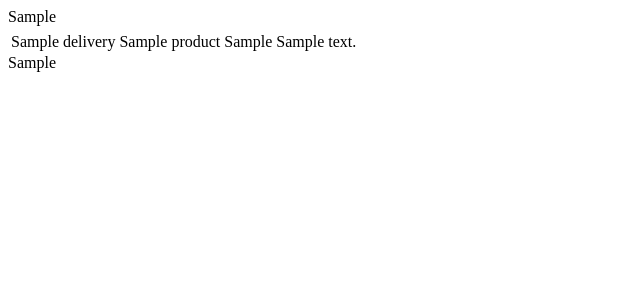
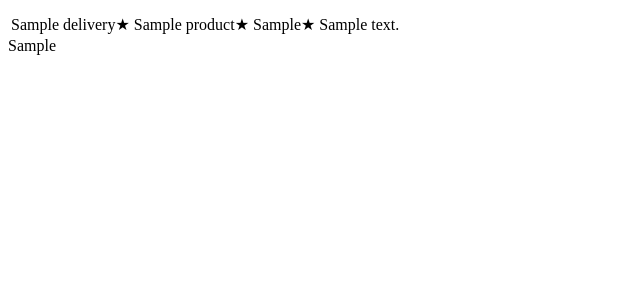
Before and after one commit to xvrmallafre/store-reviews, a PHP site: template view/frontend/templates/reviews/list.phtml in a window 1280 px wide. Shown: the top 300 px of the page, without its empty margins (0-640 px from the left). Run offline with PHP 8.4, Linux system fonts and the light colour scheme; the template is opened without the code that fills it: most values are stand-ins (such as "Sample title", 1, 10 or a date in 2020); data that the repository does not hold is empty.

Commit message:
added less and modified a bit the template

```diff
--- a/view/frontend/templates/reviews/list.phtml
+++ b/view/frontend/templates/reviews/list.phtml
@@ -1,9 +1,4 @@
 <h1><?= __('Reviews') ?></h1>
-<?php if ($block->getPagerHtml()) : ?>
-    <div class="order-products-toolbar toolbar bottom pager">
-        <?= $block->getPagerHtml() ?>
-    </div>
-<?php endif ?>
 <?php $reviews = $block->getReviews() ?>
 <?php if ($reviews && count($reviews)) : ?>
     <div class="table-wrapper reviews">
@@ -20,9 +15,9 @@
             <tbody>
                 <?php foreach ($reviews as $review) : ?>
                     <tr>
-                        <td class="col delivery"><?= $review->getDelivery() ?><i class="star"></i></td>
-                        <td class="col product"><?= $review->getProduct() ?><i class="star"></td>
-                        <td class="col customer-support"><?= $review->getCustomerSupport() ?><i class="star"></td>
+                        <td class="col delivery"><?= $review->getDelivery() ?><span class="star">★</span></td>
+                        <td class="col product"><?= $review->getProduct() ?><span class="star">★</td>
+                        <td class="col customer-support"><?= $review->getCustomerSupport() ?><span class="star">★</td>
                         <td class="col comment"><?= $review->getComment() ?></td>
                     </tr>
                 <?php endforeach ?>
```
Also changed, not shown: Block/Reviews/ListReview.php (+10 -1 lines), view/frontend/web/css/source/_module.less (added, +9 -0 lines).
